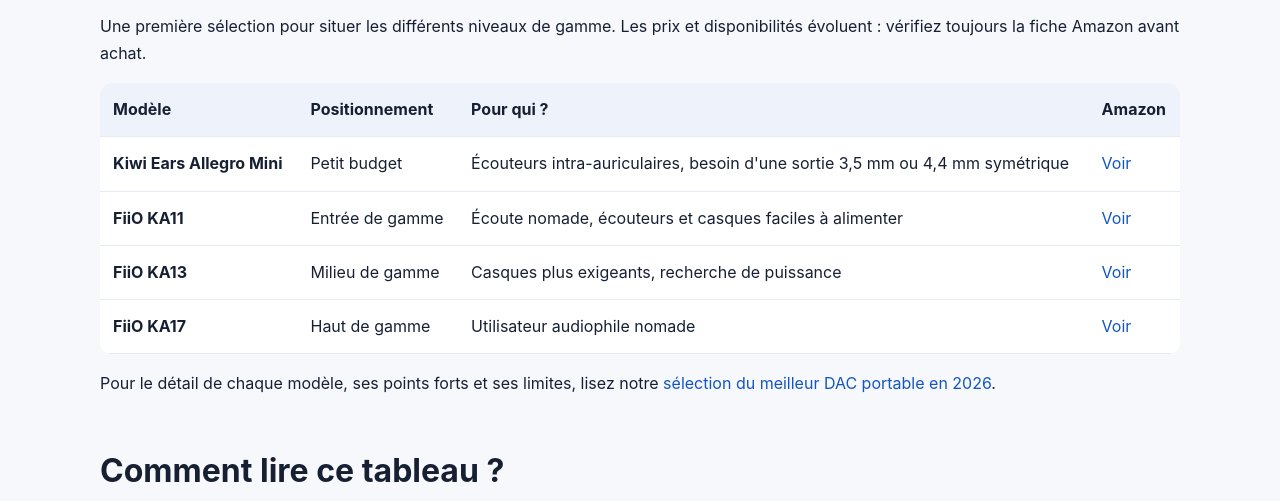
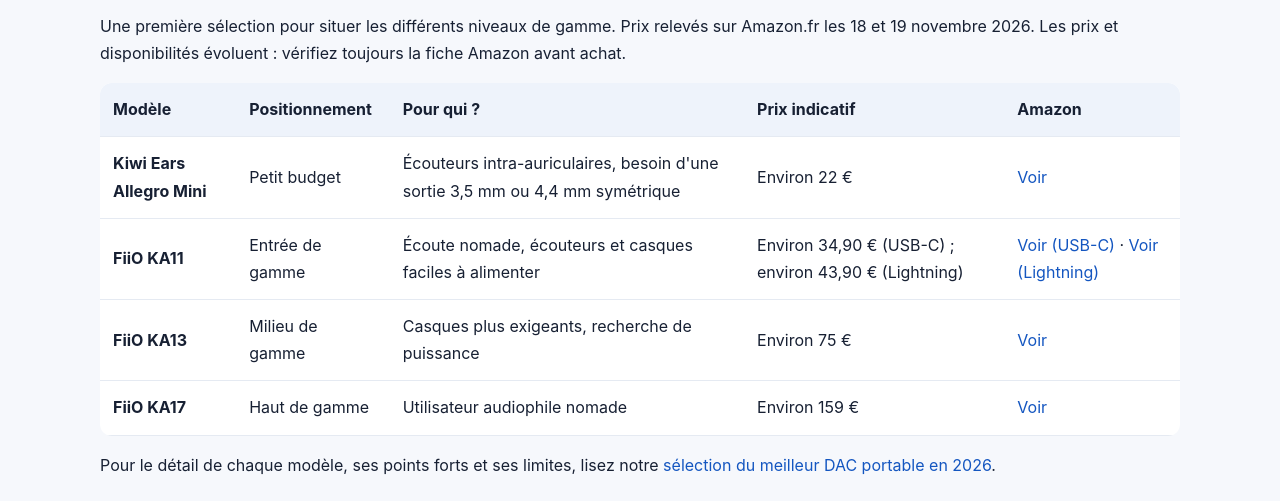
Before and after one commit to conseilafs-debug/dacportable, a plain HTML site: page comparatif.html in a window 1280 px wide. Shown: the part 299-800 px from the top of the page. Drawn offline with Linux system fonts and the light colour scheme.

Commit message:
Ajoute les prix des 4 modèles et le lien KA11 Lightning
Co-Authored-By: Claude Sonnet 5.5 <noreply@anthropic.com>
Claude-Session: https://claude.ai/code/session_01RowLsK4vtmX83TJUsMFfsw

```diff
--- a/comparatif.html
+++ b/comparatif.html
@@ -9,12 +9,12 @@
 </div>
 </header><main>
 <div class="wrap"><section class="section"><div class="eyebrow">Comparatif</div><h1>Comparatif des DAC USB portables</h1>
-<p>Une première sélection pour situer les différents niveaux de gamme. Les prix et disponibilités évoluent : vérifiez toujours la fiche Amazon avant achat.</p>
-<table class="compare"><thead><tr><th>Modèle</th><th>Positionnement</th><th>Pour qui ?</th><th>Amazon</th></tr></thead><tbody>
-<tr><td><strong>Kiwi Ears Allegro Mini</strong></td><td>Petit budget</td><td>Écouteurs intra-auriculaires, besoin d'une sortie 3,5 mm ou 4,4 mm symétrique</td><td><a href="https://link.amazon/B01AnvW2J" rel="sponsored nofollow noopener" target="_blank">Voir</a></td></tr>
-<tr><td><strong>FiiO KA11</strong></td><td>Entrée de gamme</td><td>Écoute nomade, écouteurs et casques faciles à alimenter</td><td><a href="https://link.amazon/B0eigmSLr" rel="sponsored nofollow noopener" target="_blank">Voir</a></td></tr>
-<tr><td><strong>FiiO KA13</strong></td><td>Milieu de gamme</td><td>Casques plus exigeants, recherche de puissance</td><td><a href="https://link.amazon/B04iz0TbF" rel="sponsored nofollow noopener" target="_blank">Voir</a></td></tr>
-<tr><td><strong>FiiO KA17</strong></td><td>Haut de gamme</td><td>Utilisateur audiophile nomade</td><td><a href="https://link.amazon/B08dY8hsv" rel="sponsored nofollow noopener" target="_blank">Voir</a></td></tr>
+<p>Une première sélection pour situer les différents niveaux de gamme. Prix relevés sur Amazon.fr les 18 et 19 novembre 2026. Les prix et disponibilités évoluent : vérifiez toujours la fiche Amazon avant achat.</p>
+<table class="compare"><thead><tr><th>Modèle</th><th>Positionnement</th><th>Pour qui ?</th><th>Prix indicatif</th><th>Amazon</th></tr></thead><tbody>
+<tr><td><strong>Kiwi Ears Allegro Mini</strong></td><td>Petit budget</td><td>Écouteurs intra-auriculaires, besoin d'une sortie 3,5 mm ou 4,4 mm symétrique</td><td>Environ 22 €</td><td><a href="https://link.amazon/B01AnvW2J" rel="sponsored nofollow noopener" target="_blank">Voir</a></td></tr>
+<tr><td><strong>FiiO KA11</strong></td><td>Entrée de gamme</td><td>Écoute nomade, écouteurs et casques faciles à alimenter</td><td>Environ 34,90 € (USB-C) ; environ 43,90 € (Lightning)</td><td><a href="https://link.amazon/B0eigmSLr" rel="sponsored nofollow noopener" target="_blank">Voir (USB-C)</a> · <a href="https://link.amazon/B00drmF1e" rel="sponsored nofollow noopener" target="_blank">Voir (Lightning)</a></td></tr>
+<tr><td><strong>FiiO KA13</strong></td><td>Milieu de gamme</td><td>Casques plus exigeants, recherche de puissance</td><td>Environ 75 €</td><td><a href="https://link.amazon/B04iz0TbF" rel="sponsored nofollow noopener" target="_blank">Voir</a></td></tr>
+<tr><td><strong>FiiO KA17</strong></td><td>Haut de gamme</td><td>Utilisateur audiophile nomade</td><td>Environ 159 €</td><td><a href="https://link.amazon/B08dY8hsv" rel="sponsored nofollow noopener" target="_blank">Voir</a></td></tr>
 </tbody></table><p>Pour le détail de chaque modèle, ses points forts et ses limites, lisez notre <a href="/articles/meilleur-dac-portable.html" rel="noopener" target="_blank">sélection du meilleur DAC portable en 2026</a>.</p></section>
 <section class="section"><h2>Comment lire ce tableau ?</h2><p>Le meilleur DAC n'est pas automatiquement celui qui affiche les chiffres les plus élevés. Pour une utilisation mobile, la consommation, le poids, la connectique et la puissance réellement nécessaire au casque sont souvent plus importants.</p></section></div></main>
 <footer><div class="wrap footergrid">
```
Also changed, not shown: articles/allegro-mini-vs-fiio-ka11.html (+1 -1 lines), articles/dac-iphone-usb-c.html (+1 -1 lines), articles/meilleur-dac-portable.html (+1 -1 lines), articles/test-kiwi-ears-allegro-mini.html (+1 -1 lines).
